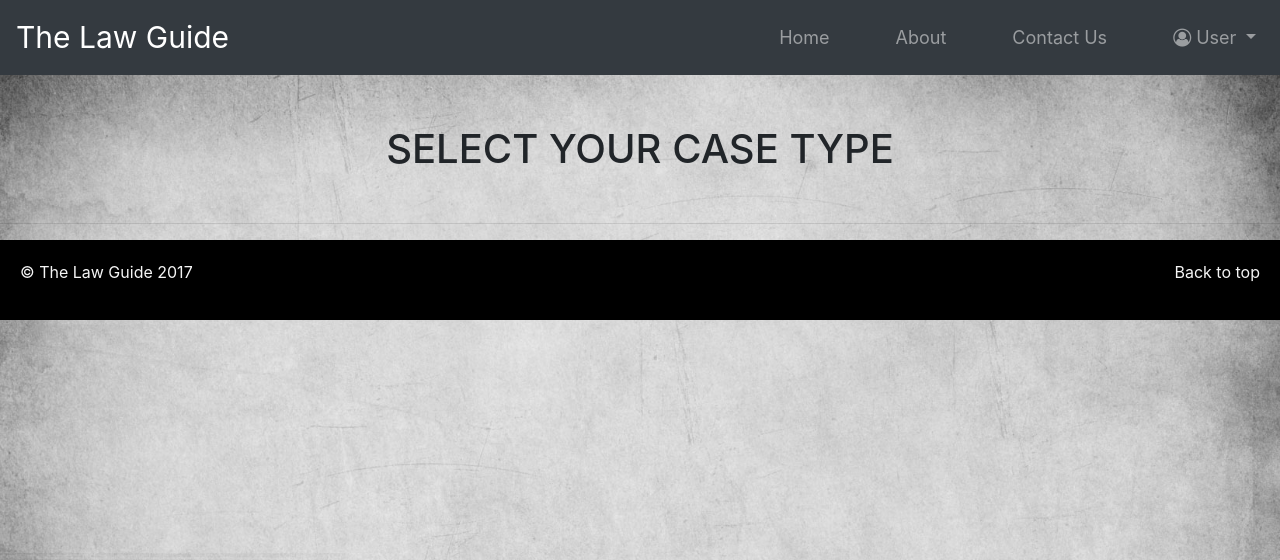
After one commit to SalithaUCSC/EbizProject, a CodeIgniter app: the page made by application/views/pages/lawyers/lawyer_home.php in a window 1280 px wide. The commit adds this page. Shown: the top 560 px of the page. Run offline with CodeIgniter, Linux system fonts and the light colour scheme; some libraries are stand-ins or nearby versions.

Commit message:
Updated project

```diff
--- /dev/null
+++ b/application/views/pages/lawyers/lawyer_home.php
@@ -0,0 +1,80 @@
+<!DOCTYPE html>
+<html>
+    <head>
+        <meta charset="utf-8">
+        <meta http-equiv="X-UA-Compatible" content="IE=edge">
+        <meta name="viewport" content="width=device-width, initial-scale=1">
+        <title>Reservations | The Law Guide</title>
+        <link rel="stylesheet" href="https://maxcdn.bootstrapcdn.com/bootstrap/4.0.0-beta.2/css/bootstrap.min.css" integrity="   1sha384-PsH8R72JQ3SOdhVi3uxftmaW6Vc51MKb0q5P2rRUpPvrszuE4W1povHYgTpBfshb" crossorigin="anonymous">
+        <link rel="stylesheet" href="<?php echo base_url(); ?>assets/css/style.css">
+        <link rel="stylesheet" href="https://maxcdn.bootstrapcdn.com/font-awesome/4.7.0/css/font-awesome.min.css">
+        <link href="https://fonts.googleapis.com/css?family=Roboto" rel="stylesheet">
+    </head>
+    <body id="homebody" class="donebody">
+        <nav class="navbar navbar-expand-lg navbar-dark fixed-top bg-dark">
+          <a class="navbar-brand" href="<?php echo base_url(); ?>">The Law Guide</a>
+          <button class="navbar-toggler" type="button" data-toggle="collapse" data-target="#navTexts" aria-controls="navbarText" aria-expanded="false" aria-label="Toggle navigation">
+            <span class="navbar-toggler-icon"></span>
+          </button>
+          <div class="collapse navbar-collapse" id="navTexts">
+            <ul class="navbar-nav mr-auto">
+
+            </ul>
+            <span class="navbar-text">
+                <ul class="navbar-nav mr-auto">
+
+                  <li class="nav-item">
+                    <a class="nav-link" href="<?php echo site_url('Users') ?>">Home</a>
+                  </li>
+                  <li class="nav-item">
+                    <a class="nav-link" href="<?php echo site_url('Home/about') ?>">About</a>
+                  </li>
+                  <li class="nav-item">
+                    <a class="nav-link" href="<?php echo site_url('Home/contact') ?>">Contact Us</a>
+                  </li>
+                  <li class="nav-item dropdown">
+                    <a class="nav-link dropdown-toggle" href="#" id="navbarDropdownMenuLink" data-toggle="dropdown" aria-haspopup="true" aria-expanded="false"><i class="fa fa-user-circle-o"></i> User
+                    </a>
+                  <div class="dropdown-menu" aria-labelledby="navbarDropdownMenuLink">
+                    <a class="dropdown-item" href="#" style="color: black;">Profile</a>
+                    <a class="dropdown-item" href="<?php echo site_url('Home/signout') ?>" style="color: black;">Sign Out</a>
+                  </div>
+                  </li>
+                </ul>
+            </span>
+          </div>
+        </nav>
+
+
+        <div class="container">
+            <div class="row">
+                <div class="col-lg-1 col-md-12"></div>
+                    <div class="col-lg-12 col-md-12"><br>
+	                     <h1 style="margin-top: 100px;"><center>SELECT YOUR CASE TYPE </center></h1>
+                         <div class="row">
+                            <div class="col-sm-4">
+
+
+
+
+                        </div>
+                      </div>
+                    </div><br>
+                <div class="col-lg-1 col-md-12"></div>
+            </div>
+        </div>
+        <br><hr>
+
+      <!-- FOOTER -->
+      <footer>
+        <p class="float-right"><a href="#">Back to top</a></p>
+        <p class="float-left">&copy; The Law Guide 2017</p>
+      </footer>
+
+    <!-- JavaScript -->
+    <script src="https://code.jquery.com/jquery-3.2.1.slim.min.js" integrity="sha384-KJ3o2DKtIkvYIK3UENzmM7KCkRr/rE9/Qpg6aAZGJwFDMVNA/GpGFF93hXpG5KkN" crossorigin="anonymous"></script>
+    <script src="https://cdnjs.cloudflare.com/ajax/libs/popper.js/1.12.3/umd/popper.min.js" integrity="sha384-vFJXuSJphROIrBnz7yo7oB41mKfc8JzQZiCq4NCceLEaO4IHwicKwpJf9c9IpFgh" crossorigin="anonymous"></script>
+    <script src="https://maxcdn.bootstrapcdn.com/bootstrap/4.0.0-beta.2/js/bootstrap.min.js" integrity="sha384-alpBpkh1PFOepccYVYDB4do5UnbKysX5WZXm3XxPqe5iKTfUKjNkCk9SaVuEZflJ" crossorigin="anonymous"></script>
+
+  </body>
+</html>
--- a/application/views/pages/users/ResDetails.php
+++ b/application/views/pages/users/ResDetails.php
@@ -58,7 +58,7 @@
                               <table class="table table-striped" style="margin-top: 30px; font-size: 24px; margin-bottom: 100px;">
                                 <tbody>
                                   <tr>
-                                    <td style="width: 1400px;"><b>Reservation 1</b><p>Reserved Case type : Landlord and Tenant<br>Reserved Lawyer : Ryan McDonald</p>
+                                    <td style="width: 1400px;"><b>Reservation 1</b><p>Reserved Case type : Landlord and Tenant<br>Reserved Lawyer : John Smith</p>
                                     </td>
                                    <td><button type="button" class="btn btn-light" data-toggle="modal" data-target="#exampleModalLong"><i class="fa fa-user-circle-o"></i>
                             Contact</button></td>
@@ -103,7 +103,7 @@
                                     <div class="row">
                                     <div class="col">
                                       <label>Lawyer Email </label>
-                                      <input type="text" class="form-control" placeholder="ryan94@gmail.com" disabled="disabled">
+                                      <input type="text" class="form-control" placeholder="john94@gmail.com" disabled="disabled">
                                     </div>
                                   </div>
                                 </form>
--- a/application/views/pages/users/get_lawyer.php
+++ b/application/views/pages/users/get_lawyer.php
@@ -57,8 +57,8 @@
                             <div class="col-lg-4 col-sm-12">
                                 <div class="card">
                                 <br>
-                                <center>
-                                  <a href="#"><h4 class="card-title">John Smith</h4></a>
+                                <center><button type="button" class="btn btn-dark"><i class="fa fa-check-circle-o" aria-hidden="true"></i> Availability : YES</button><br><br>
+                                  <h4 class="card-title">John Smith</h4>
                                   <h6 class="card-subtitle mb-2 text-muted">Lawyer</h6>
                                 <br>
                                 <img class="card-img-top" src="<?php echo base_url(); ?>/assets/images/law1.png" alt="Card image cap"></center>
@@ -76,7 +76,7 @@
                             </div>
                         <div class="col-lg-8">
                           <div class="row">
-                            <div class="jumbotron" style="margin-top: 30px; padding-top: 10px; width: 1200px; height: 670px;">
+                            <div class="jumbotron" style="margin-top: 30px; padding-top: 10px; width: 1200px; height: 730px;" id="lawjumbo">
                                 <div class="container">
                                   <h4>PERSONAL DETAILS</h4>
                                     <table class="table">
--- a/assets/css/style.css
+++ b/assets/css/style.css
@@ -129,4 +129,8 @@ footer .float-right a {
 	.carousel-inner img {
 		height: 300px;
 	}
+
+	#lawjumbo {
+		height: 1150px !important;
+	}
 }
```
Also changed, not shown: application/views/pages/users/reservation.php (+70 -12 lines), application/views/pages/users/reserve_page.php (+12 -9 lines), application/views/pages/users/reserved.php (+4 -4 lines), 1 other file.
